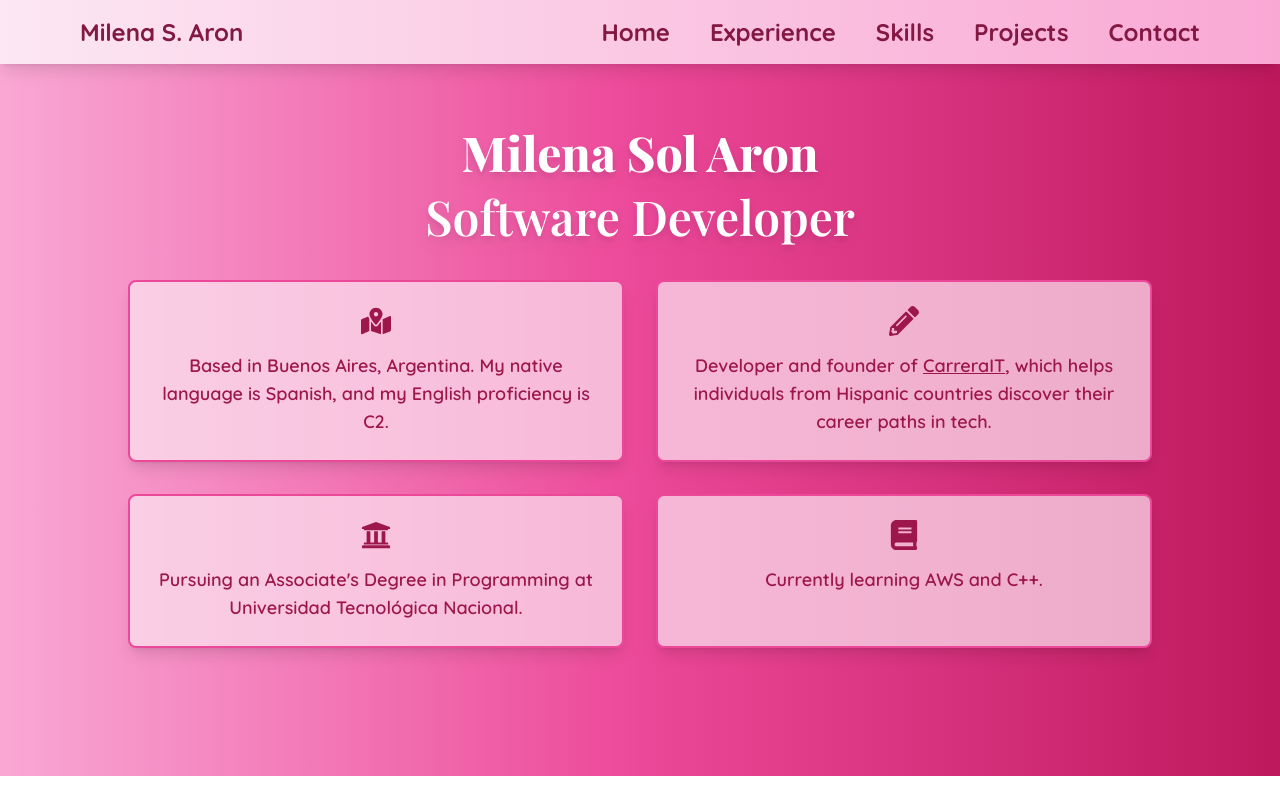
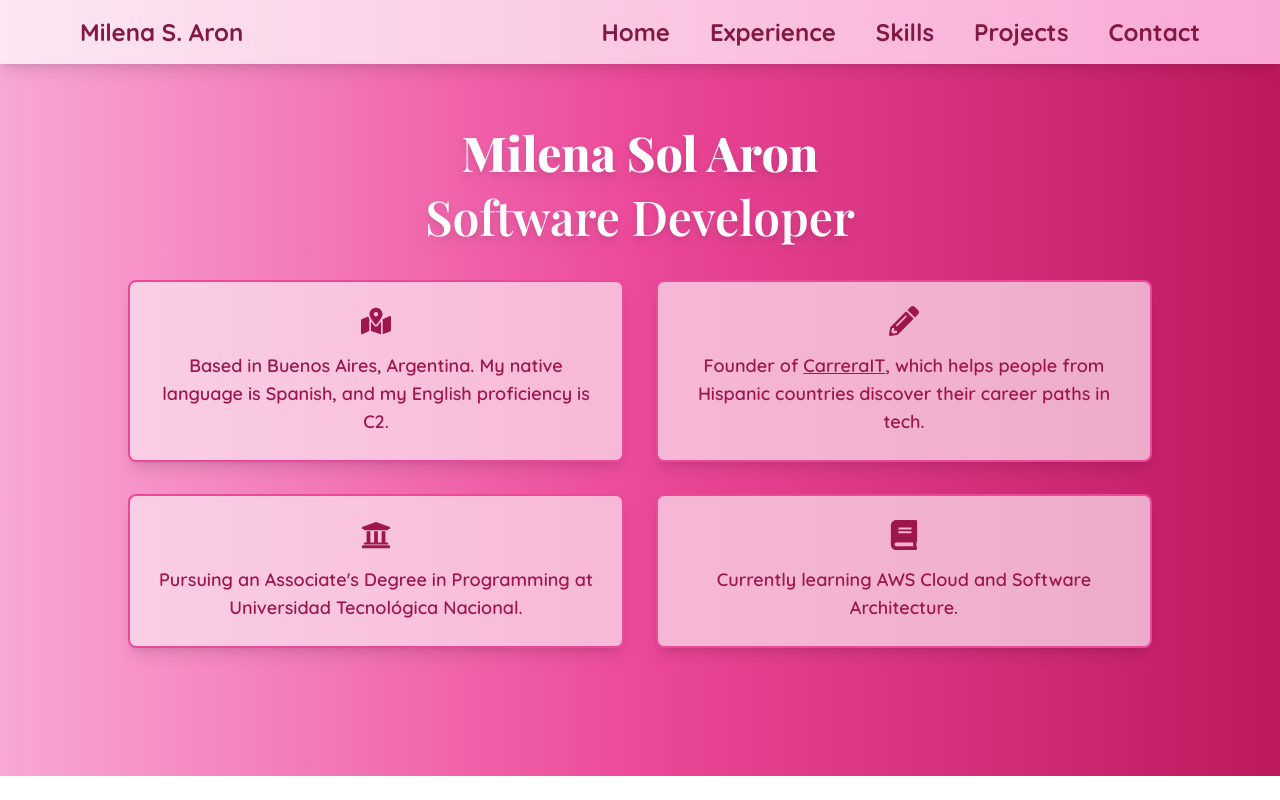
Before and after one commit to aronmilenait/portfolio, a Next.js app in the folder portfolio/: page / in a window 1280 px wide. Shown: the top 800 px of the page. Built offline with nearby package versions, Linux system fonts and the light colour scheme; a web font is replaced by a local one.

Commit message:
Update the information from the homepage.

```diff
--- a/portfolio/src/components/Home.tsx
+++ b/portfolio/src/components/Home.tsx
@@ -62,7 +62,7 @@ export const Home = () => {
             icon={<FaPencilAlt className="text-3xl text-pink-800 mb-4" />}
             text={
               <>
-                Developer and founder of{" "}
+                Founder of{" "}
                 <a
                   href="https://carrerait.vercel.app"
                   className="underline"
@@ -71,7 +71,7 @@ export const Home = () => {
                 >
                   CarreraIT
                 </a>
-                , which helps individuals from Hispanic countries discover their
+                , which helps people from Hispanic countries discover their
                 career paths in tech.
               </>
             }
@@ -82,7 +82,7 @@ export const Home = () => {
           />
           <AboutCard
             icon={<FaBook className="text-3xl text-pink-800 mb-4" />}
-            text="Currently learning AWS and C++."
+            text="Currently learning AWS Cloud and Software Architecture."
           />
         </motion.div>
       </div>
```
